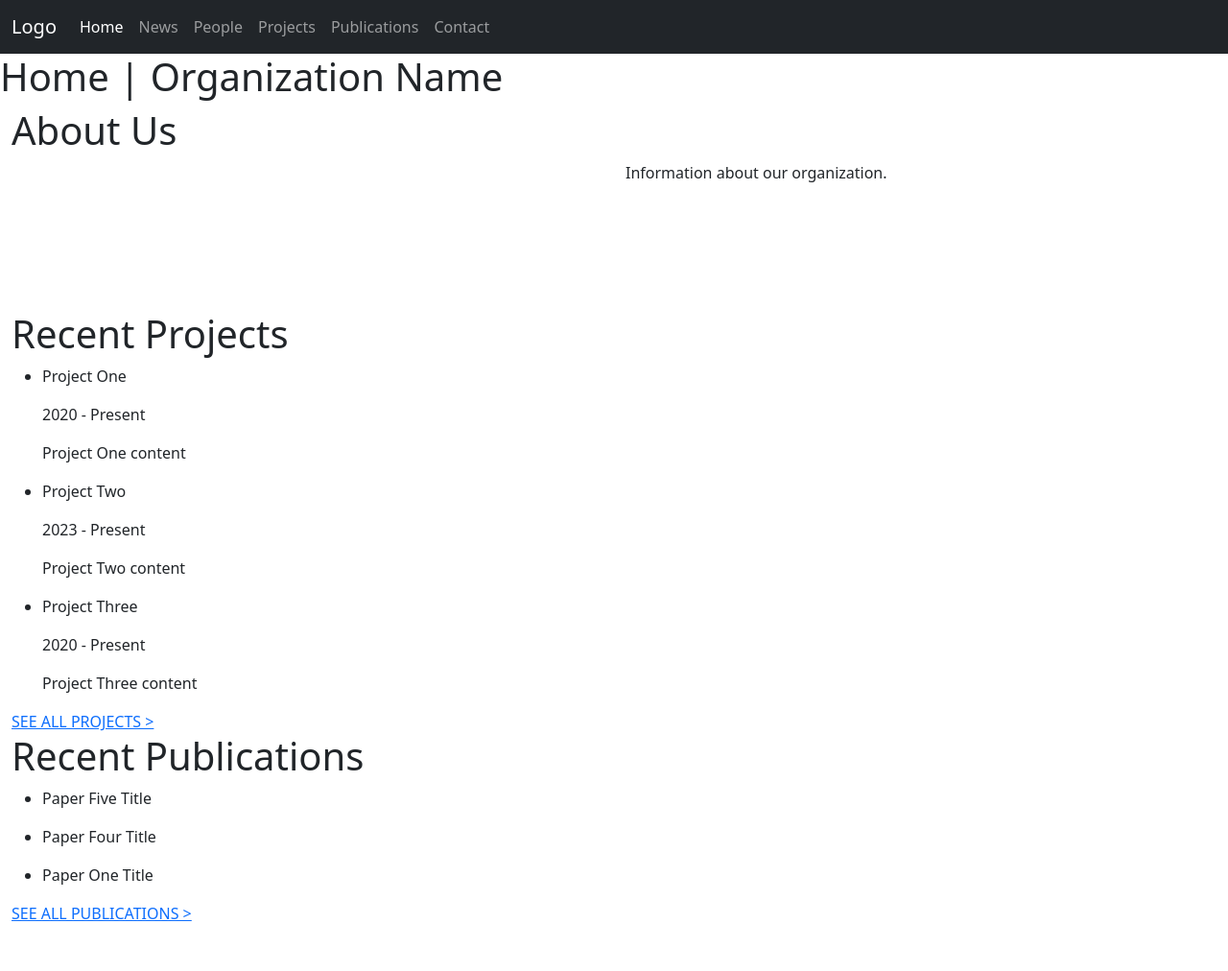
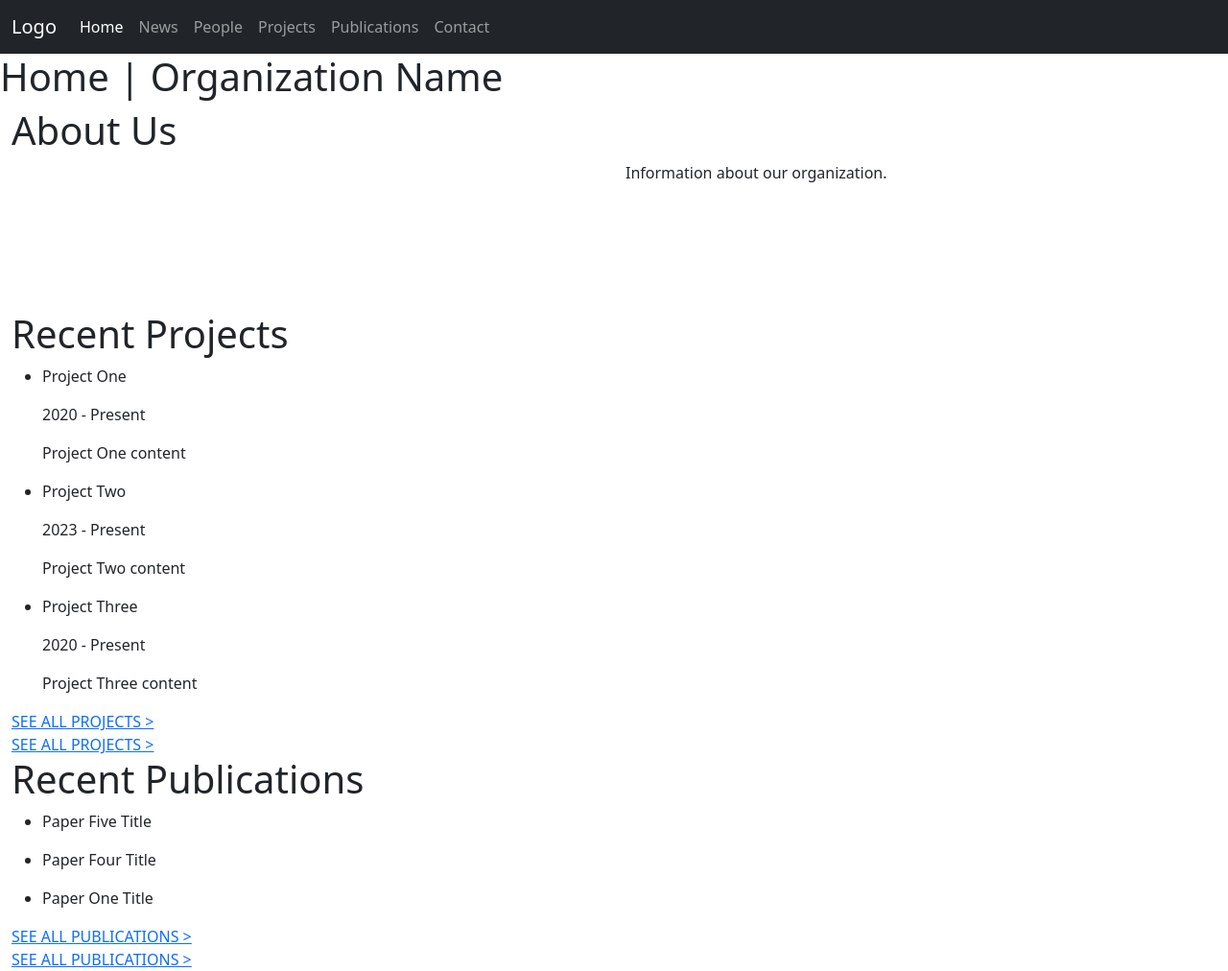
Before and after one commit to alt-thompson/sample-pages, a Jekyll site: the page built from docs/index.md, in a window 1280 px wide. Shown: the whole page at 96% size. Built offline with Jekyll 4.4.1, drawn with Linux system fonts in a browser that asks for light colours; before the commit the page ends 964 px from its top, so only the background shows below that.

Commit message:
Futzing with card grid

```diff
--- a/docs/_includes/card-grid.html
+++ b/docs/_includes/card-grid.html
@@ -15,7 +15,16 @@
         {% endfor %}
       </ul>
 
+    <div class="row justify-content-end">
+      <div class="col-xs-12 see-all-artifacts">
+        <div class="col-xs-12" style="display:none"></div>
+        <div class="col-xs-12 col-sm-6 col-md-4 col-lg-3 see-all-artifacts pull-right">
+          <a href="{{ page_link }}">SEE ALL {{ include.section | upcase }} ></a>
+        </div>
+      </div>
+    </div>
+
     <div class="see-all-link">
-        <a href="{{ page_link }}">SEE ALL {{ include.section | upcase }} ></a>
+      <a href="{{ page_link }}">SEE ALL {{ include.section | upcase }} ></a>
     </div>
   </div>
```
Also changed, not shown: 1 other file.
